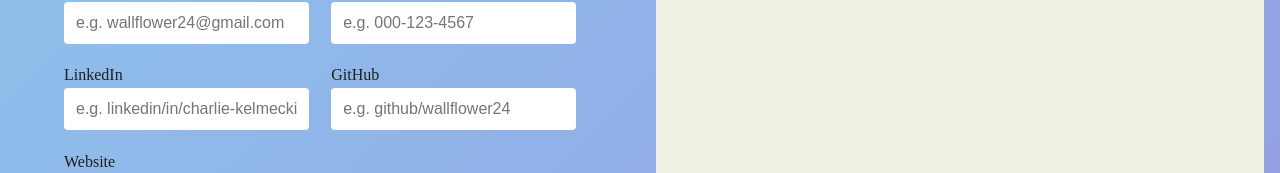
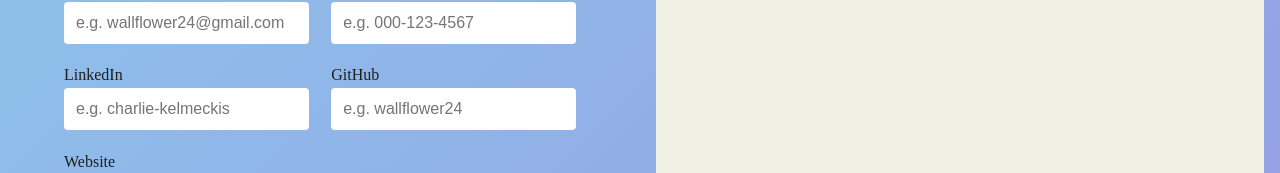
Before and after one commit to Ruchita1010/resume-generator, a React (Vite) app: page / in a window 1280 px wide. Shown: the part 337-510 px from the top of the page. Built offline with nearby package versions, Linux system fonts and the light colour scheme; the HTML template or start-up script is replaced by a standard one.

Commit message:
feat: add new placeholder text for linkedin and github

```diff
--- a/src/components/Steps/PersonalDetails.jsx
+++ b/src/components/Steps/PersonalDetails.jsx
@@ -52,7 +52,7 @@ const PersonalDetails = ({ personalDetails, handleInputChange }) => {
         formAttr={{
           type: 'text',
           name: 'linkedin',
-          placeholder: 'e.g. linkedin/in/charlie-kelmeckis',
+          placeholder: 'e.g. charlie-kelmeckis',
           value: linkedin,
           handleInputChange,
         }}
@@ -62,7 +62,7 @@ const PersonalDetails = ({ personalDetails, handleInputChange }) => {
         formAttr={{
           type: 'text',
           name: 'github',
-          placeholder: 'e.g. github/wallflower24',
+          placeholder: 'e.g. wallflower24',
           value: github,
           handleInputChange,
         }}
```
